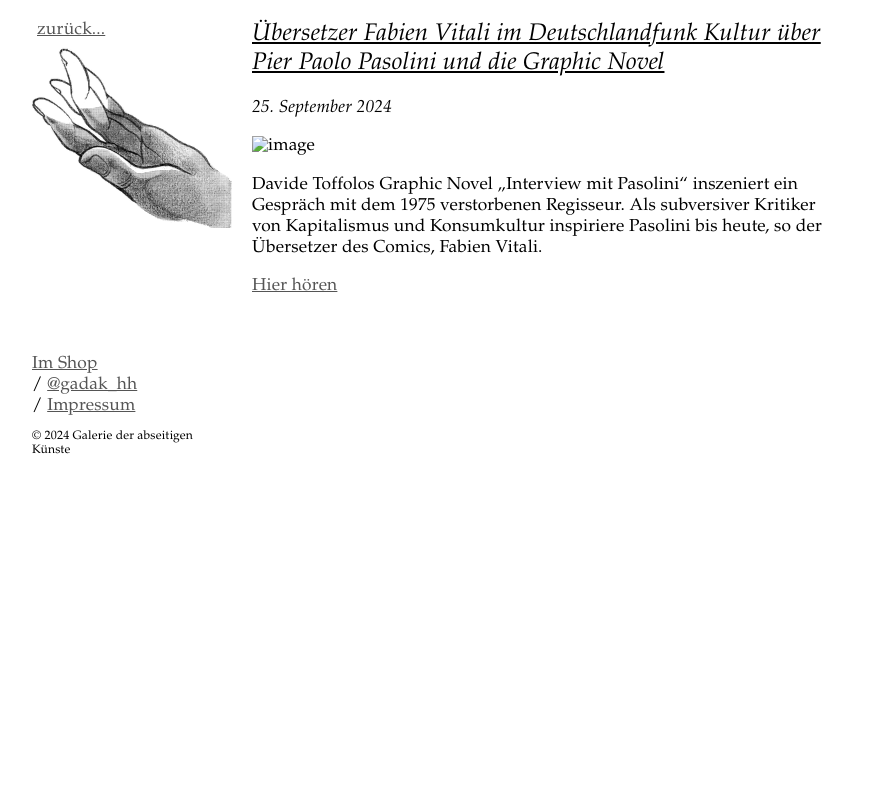
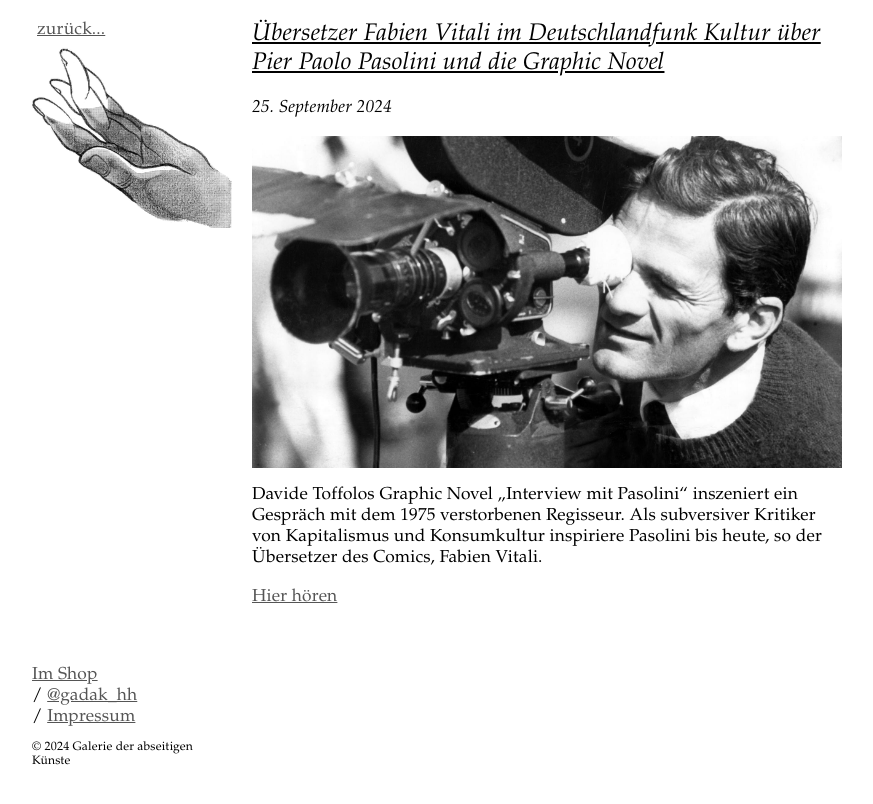
Before and after one commit to tniassorc/interview-mit-pasolini.de, a Jekyll site: the page built from _posts/2024-09-25-übersetzer-fabien-vitali-im-deutschlandfunk-kultur-über-pier-paolo-pasolini-und-die-graphic-novel.md, in a window 1280 px wide. Shown: the top 804 px of the page, without its empty margins (203-1076 px from the left). Built offline with Jekyll 4.4.1, drawn with Linux system fonts in a browser that asks for light colours.

Commit message:
post image really added on post site

```diff
--- a/_layouts/post.html
+++ b/_layouts/post.html
@@ -41,7 +41,7 @@
           {% assign month = page.date | date: "%B" %}
           {% assign german_month = site.translations.months[month] %}
           <p><em>{{ page.date | date: "%d" }}. {{ german_month }} {{ page.date | date: "%Y" }}</em></p>
-          <img src="{{ post.image | relative_url }}" alt="{{ post.title }} image">
+          <img src="{{ page.image | relative_url }}" alt="{{ page.title }} image">
           <div class="post-content">
             {{ content }}
           </div>
```
